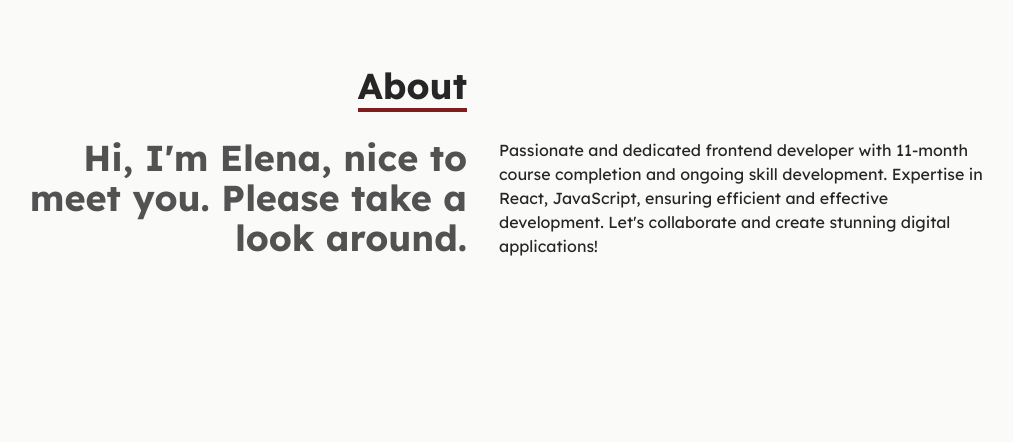
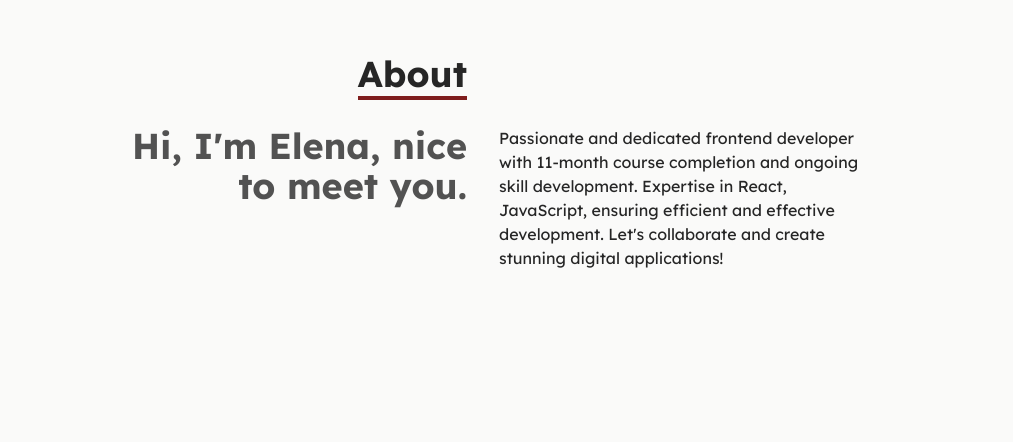
Before and after one commit to elen-oz/portfolio-app, a React (Vite) app: page / in a window 1280 px wide. Shown: the part 1038-1480 px from the top of the page, without its empty margins (157-1170 px from the left). Built offline with nearby package versions, Linux system fonts and the light colour scheme.

Commit message:
about-component - change container

```diff
--- a/src/components/About.jsx
+++ b/src/components/About.jsx
@@ -5,18 +5,16 @@ const About = () => {
       className='w-full h-screen'
     >
       {/* container-- */}
-      <div className='container mx-auto flex flex-col justify-center items-center w-full h-full'>
-        <div className='max-w-[1000px] w-full grid grid-cols-2 gap-8'>
+      <div className='container max-w-[900px] mx-auto flex flex-col justify-center items-center w-full h-full'>
+        <div className='w-full grid grid-cols-2 gap-8'>
           <div className='sm:text-right pb-8 '>
             <p className='text-4xl font-bold inline border-b-4 border-red-900'>About</p>
           </div>
           <div></div>
         </div>
-        <div className='max-w-[1000px] w-full grid sm:grid-cols-2 gap-8'>
+        <div className='w-full grid sm:grid-cols-2 gap-8'>
           <div className='sm:text-right text-4xl font-bold'>
-            <p className='text-neutral-600'>
-              Hi, I&apos;m Elena, nice to meet you. Please take a look around.
-            </p>
+            <p className='text-neutral-600'>Hi, I&apos;m Elena, nice to meet you.</p>
           </div>
           <div>
             <p>
```
